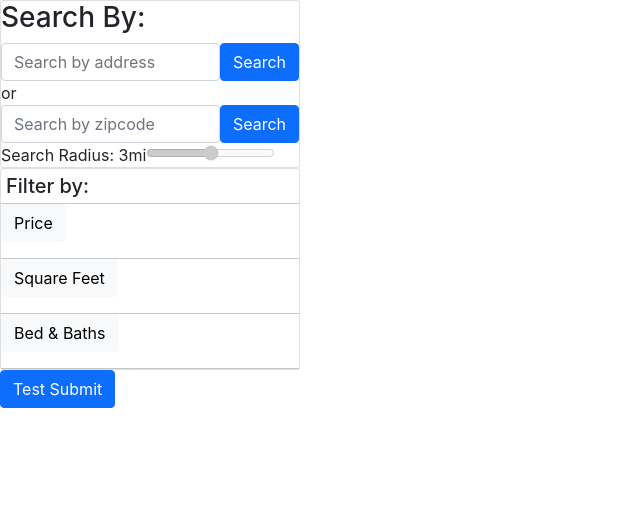
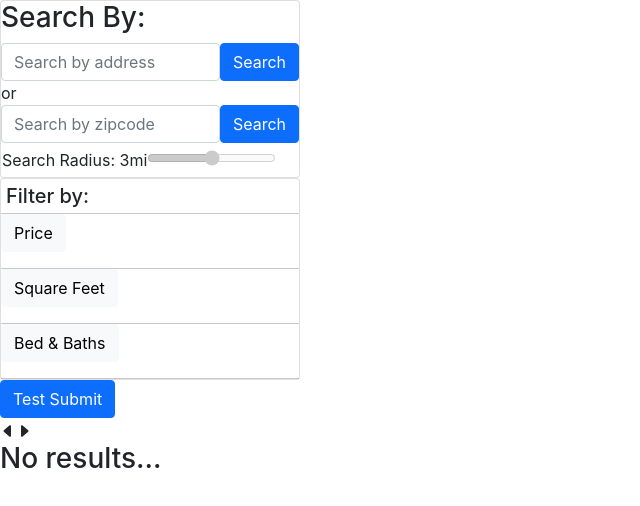
Before and after one commit to YipAnthony/symptoStreet, a React (Create React App) app in the folder client/: page / in a window 1280 px wide. Shown: the top 506 px of the page, without its empty margins (0-640 px from the left). Built offline with nearby package versions, Linux system fonts and the light colour scheme.

Commit message:
Reformat search bar. Add result display with result page navigation

```diff
--- a/client/src/App.js
+++ b/client/src/App.js
@@ -1,17 +1,10 @@
 import React, {useState} from 'react'
-import postFetch from './components/postFetch'
+import postFetch from './functions/postFetch'
 import SearchBar from './components/SearchBar'
 import SearchFilters from './components/SearchFilters'
+import SearchResults from './components/SearchResults'
 
 function App() {
-
-  const testSubmit = () => {
-    const data = {...searchInput, ...searchFilters}
-    console.log (data)
-    // data must be in object format
-    postFetch(data)
-    .then(data => console.log(data))
-  }
 
   const [ searchInput, setSearchInput ] = useState(
     {
@@ -20,6 +13,7 @@ function App() {
       zipcodeRadius: "3",
     }
   )
+
   const [ searchFilters, setSearchFilters ] = useState(
     {
       priceInputMin: "",
@@ -28,13 +22,31 @@ function App() {
       sqftInputMax: "",
       bedsInput: "",
       bathsInput: "",
-    })
+    }
+  )
+
+  const [ searchResults, setSearchResults ] = useState([])
+
+  const submitSearch = async () => {
+    const data = {...searchInput, ...searchFilters}
+    return await postFetch(data)
+  }
+
+  const handleSearch = async () => {
+    const fetchResults = await submitSearch()
+
+    // Update searchResults state
+    setSearchResults(fetchResults)
+  }
 
   return (
     <div className="App">
       <SearchBar searchInput={searchInput} setSearchInput={setSearchInput} />
       <SearchFilters searchFilters={searchFilters} setSearchFilters={setSearchFilters} />
-      <button className="btn btn-primary" onClick={testSubmit}>Test Submit</button>
+      <button className="btn btn-primary" onClick={handleSearch}>Test Submit</button>
+      <section id="searchResultsContainer">
+        <SearchResults searchResults={searchResults} setSearchResults={setSearchResults} />
+      </section>
     </div>
   );
  }
--- a/client/src/components/SearchBar.js
+++ b/client/src/components/SearchBar.js
@@ -39,7 +39,7 @@ export default function SearchBar(props) {
     return (
         <div id="searchFilterContainer" className="card">
             <h3>Search By: </h3>
-            <form className="">
+            <form autoComplete="off">
                 <div className="d-flex">
                     <input
                         id="address"
@@ -77,7 +77,6 @@ export default function SearchBar(props) {
                             onChange={handleSearchInput}
                         />
                     </div>
-
             </form>
 
         </div>
--- a/client/src/components/SearchFilters.js
+++ b/client/src/components/SearchFilters.js
@@ -27,14 +27,14 @@ export default function SearchFilters(props) {
     // zipcoderadius
 
     return (
-        <div id="searchFilterContainer" className="card">
+        <form id="searchFilterContainer" className="card" autoComplete="off">
 
             <h3 id="filterContainerTitle">Filter by:</h3>
             <hr/>
 
             <p id="priceFilter">
                 <button
-                    className="btn btn-light"
+                    className="btn btn-light shadow-none"
                     type="button"
                     data-bs-toggle="collapse"
                     data-bs-target="#collapsePriceFilter"
@@ -66,7 +66,7 @@ export default function SearchFilters(props) {
 
             <p id="sqftFilter">
                 <button
-                    className="btn btn-light"
+                    className="btn btn-light shadow-none"
                     type="button"
                     data-bs-toggle="collapse"
                     data-bs-target="#collapseSqftFilter"
@@ -96,7 +96,7 @@ export default function SearchFilters(props) {
 
             <p id="bedsBathFilter">
                 <button
-                    className="btn btn-light"
+                    className="btn btn-light shadow-none"
                     type="button"
                     data-bs-toggle="collapse"
                     data-bs-target="#collapseBedsBathFilter"
@@ -141,6 +141,6 @@ export default function SearchFilters(props) {
                 </div>
             </div>
             <hr/>
-        </div>
+        </form>
     )
 }
--- /dev/null
+++ b/client/src/components/SearchResults.js
@@ -0,0 +1,77 @@
+import React, { useState, useEffect } from 'react'
+import SingleResult from './SingleResult'
+import { leftArrow, rightArrow } from '../icons/icons'
+
+export default function SearchResults(props) {
+
+    const { searchResults, setSearchResults } = props
+
+    const [ resultGrouping, setResultGrouping ] = useState({groups: Number, currentGroup: 1})
+
+    // Determine number of result groups
+    useEffect(() => {
+        const numberOfGroups = Math.round(searchResults.length/10)
+        setResultGrouping(prev => {
+            return {...prev, groups: numberOfGroups}
+        })
+    }, [searchResults])
+
+    const resultGroup = () => {
+        const { currentGroup, groups} = resultGrouping
+
+        if (currentGroup < groups) {
+            return [currentGroup*10-9, currentGroup*10]
+        } else {
+            return [currentGroup*10-9, searchResults.length]
+        }
+    }
+
+    let resultsOutput = []
+    for (let i = resultGroup()[0] - 1; i < resultGroup()[1]; i++) {
+        resultsOutput.push(
+            <SingleResult result={searchResults[i]} index={i}/>
+        )
+    }
+
+    const handleArrowClick = (e) => {
+        if (e.target.id === "leftArrow") {
+            if (resultGrouping.currentGroup === 1) {
+                return
+            } else {
+                setResultGrouping(prev => {
+                    return {
+                        ...prev,
+                        currentGroup: prev.currentGroup - 1
+                    }
+                })
+            }
+        } else {
+            if (resultGrouping.currentGroup === resultGrouping.groups) {
+                return
+            } else {
+                setResultGrouping(prev => {
+                    return {
+                        ...prev,
+                        currentGroup: prev.currentGroup + 1
+                    }
+                })
+            }
+        }
+    }
+
+    return (
+        <div>
+                <span id="leftArrow" onClick={handleArrowClick}>{leftArrow}</span>
+                <span id="rightArrow" onClick={handleArrowClick}>{rightArrow}</span>
+            <h3 id="searchResultsTitle">
+                {searchResults.length === 0 ?
+                    "No results...":
+                    "Showing results " + resultGroup()[0] + "-" + resultGroup()[1] + " of " + searchResults.length
+                }
+            </h3>
+
+            { resultsOutput }
+
+        </div>
+    )
+}
--- /dev/null
+++ b/client/src/components/SingleResult.js
@@ -0,0 +1,13 @@
+import React from 'react'
+
+export default function SingleResult(props) {
+
+    const { result, index } = props
+
+    return (
+        <div className="card" key={result._id}>
+            <h3>{index + 1}.</h3>
+            {result.address}
+        </div>
+    )
+}
--- /dev/null
+++ b/client/src/icons/icons.js
@@ -0,0 +1,7 @@
+export const rightArrow = <svg xmlns="http://www.w3.org/2000/svg" width="16" height="16" fill="currentColor" className="bi bi-caret-right-fill" viewBox="0 0 16 16">
+<path d="M12.14 8.753l-5.482 4.796c-.646.566-1.658.106-1.658-.753V3.204a1 1 0 0 1 1.659-.753l5.48 4.796a1 1 0 0 1 0 1.506z"/>
+</svg>
+
+export const leftArrow = <svg xmlns="http://www.w3.org/2000/svg" width="16" height="16" fill="currentColor" className="bi bi-caret-left-fill" viewBox="0 0 16 16">
+  <path d="M3.86 8.753l5.482 4.796c.646.566 1.658.106 1.658-.753V3.204a1 1 0 0 0-1.659-.753l-5.48 4.796a1 1 0 0 0 0 1.506z"/>
+</svg>
--- a/client/src/index.css
+++ b/client/src/index.css
@@ -34,3 +34,7 @@ hr {
 .bedbathInput {
   margin-bottom: 5px;
 }
+
+.zipcodeSlideContainer {
+  margin: 5px 1px;
+}
```
Also changed, not shown: client/src/functions/postFetch.js (renamed from client/src/components/postFetch.js), 1 other file (tests, documents, lock files or other folders).
